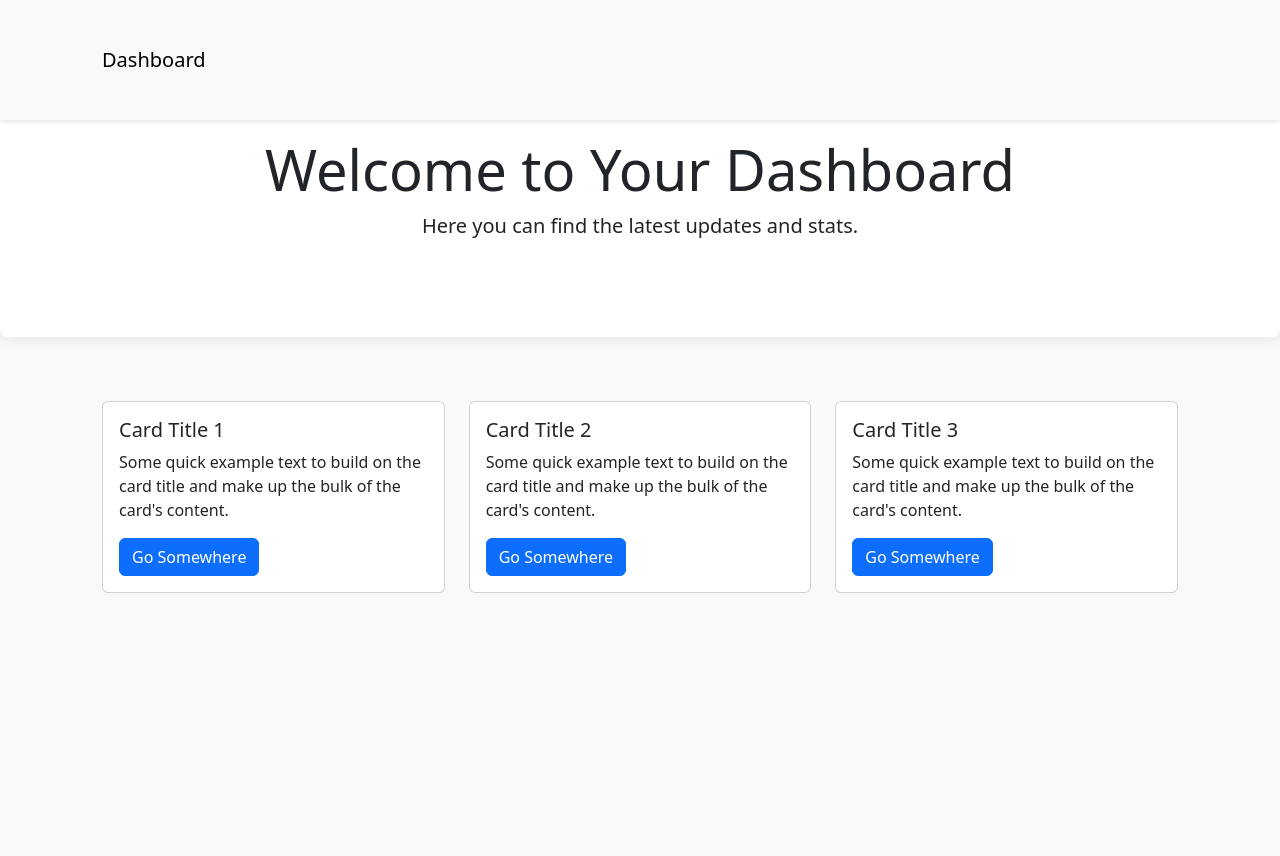
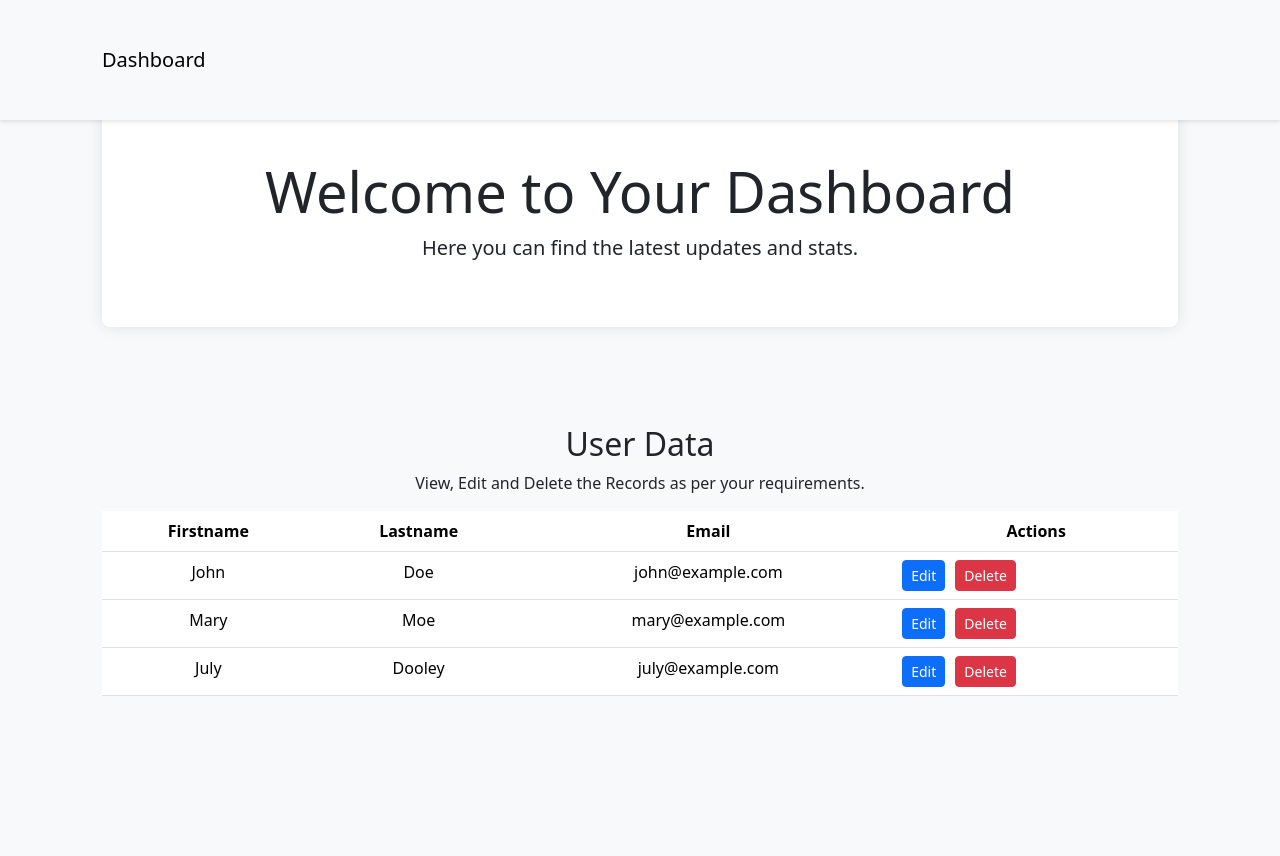
Before and after one commit to iamyuvraj/cip, a CodeIgniter 4 app: the page made by app/Views/dashboard.php in a window 1280 px wide. Before the commit the page ends 593 px from the top, so only its background shows below. Run offline with PHP 8.4 and a stand-in for CodeIgniter, Linux system fonts and the light colour scheme; the template is opened without the code that fills it, so the values that code supplies are empty; some libraries are stand-ins or nearby versions.

Commit message:
updated: Dashboard now includes static table

```diff
--- a/app/Views/dashboard.php
+++ b/app/Views/dashboard.php
@@ -21,12 +21,31 @@
             margin-bottom: 2rem;
             border-radius: .5rem;
             box-shadow: 0 0 1rem rgba(0, 0, 0, 0.1); /* Subtle shadow */
+            position: relative;
+            top: -90px; /* Keeps the hero section shifted up */
         }
         .card {
             margin-bottom: 20px;
         }
         .container {
             padding: 2rem;
+        }
+        .btn-actions {
+            display: flex;
+            gap: 10px;
+        }
+        /* Centering container vertically and horizontally */
+        .centered-container {
+            min-height: 100vh;
+            display: flex;
+            align-items: center;
+            justify-content: center;
+            text-align: center;
+            flex-direction: column; /* Ensure vertical alignment of items */
+        }
+        /* Add margin-top to the table to move it up */
+        .user-data-table {
+            margin-top: -1.5rem; /* Adjust this value to move the table up */
         }
     </style>
 </head>
@@ -46,49 +65,69 @@
         </div>
     </nav>
 
-    <!-- Hero Section -->
-    <header class="hero-section text-center">
+    <!-- Centered Content -->
+    <div class="centered-container">
         <div class="container">
-            <h1 class="display-4">Welcome to Your Dashboard</h1>
-            <p class="lead">Here you can find the latest updates and stats.</p>
-        </div>
-    </header>
+            <!-- Hero Section -->
+            <header class="hero-section">
+                <div>
+                    <h1 class="display-4">Welcome to Your Dashboard</h1>
+                    <p class="lead">Here you can find the latest updates and stats.</p>
+                </div>
+            </header>
 
-    <!-- Dashboard -->
-    <main class="container">
-        <div class="row">
-            <!-- Card 1 -->
-            <div class="col-md-4">
-                <div class="card">
-                    <div class="card-body">
-                        <h5 class="card-title">Card Title 1</h5>
-                        <p class="card-text">Some quick example text to build on the card title and make up the bulk of the card's content.</p>
-                        <a href="#" class="btn btn-primary">Go Somewhere</a>
-                    </div>
-                </div>
-            </div>
-            <!-- Card 2 -->
-            <div class="col-md-4">
-                <div class="card">
-                    <div class="card-body">
-                        <h5 class="card-title">Card Title 2</h5>
-                        <p class="card-text">Some quick example text to build on the card title and make up the bulk of the card's content.</p>
-                        <a href="#" class="btn btn-primary">Go Somewhere</a>
-                    </div>
-                </div>
-            </div>
-            <!-- Card 3 -->
-            <div class="col-md-4">
-                <div class="card">
-                    <div class="card-body">
-                        <h5 class="card-title">Card Title 3</h5>
-                        <p class="card-text">Some quick example text to build on the card title and make up the bulk of the card's content.</p>
-                        <a href="#" class="btn btn-primary">Go Somewhere</a>
-                    </div>
-                </div>
+            <!-- User Data Table -->
+            <div class="user-data-table">
+                <h2>User Data</h2>
+                <p>View, Edit and Delete the Records as per your requirements.</p>
+                <table class="table table-hover">
+                    <thead>
+                        <tr>
+                            <th>Firstname</th>
+                            <th>Lastname</th>
+                            <th>Email</th>
+                            <th>Actions</th>
+                        </tr>
+                    </thead>
+                    <tbody>
+                        <tr>
+                            <td>John</td>
+                            <td>Doe</td>
+                            <td>john@example.com</td>
+                            <td>
+                                <div class="btn-actions">
+                                    <a href="edit.php?id=1" class="btn btn-primary btn-sm">Edit</a>
+                                    <a href="delete.php?id=1" class="btn btn-danger btn-sm">Delete</a>
+                                </div>
+                            </td>
+                        </tr>
+                        <tr>
+                            <td>Mary</td>
+                            <td>Moe</td>
+                            <td>mary@example.com</td>
+                            <td>
+                                <div class="btn-actions">
+                                    <a href="edit.php?id=2" class="btn btn-primary btn-sm">Edit</a>
+                                    <a href="delete.php?id=2" class="btn btn-danger btn-sm">Delete</a>
+                                </div>
+                            </td>
+                        </tr>
+                        <tr>
+                            <td>July</td>
+                            <td>Dooley</td>
+                            <td>july@example.com</td>
+                            <td>
+                                <div class="btn-actions">
+                                    <a href="edit.php?id=3" class="btn btn-primary btn-sm">Edit</a>
+                                    <a href="delete.php?id=3" class="btn btn-danger btn-sm">Delete</a>
+                                </div>
+                            </td>
+                        </tr>
+                    </tbody>
+                </table>
             </div>
         </div>
-    </main>
+    </div>
 
     <!-- Bootstrap JS and dependencies -->
     <script src="https://cdn.jsdelivr.net/npm/@popperjs/core@2.11.6/dist/umd/popper.min.js"></script>
```
